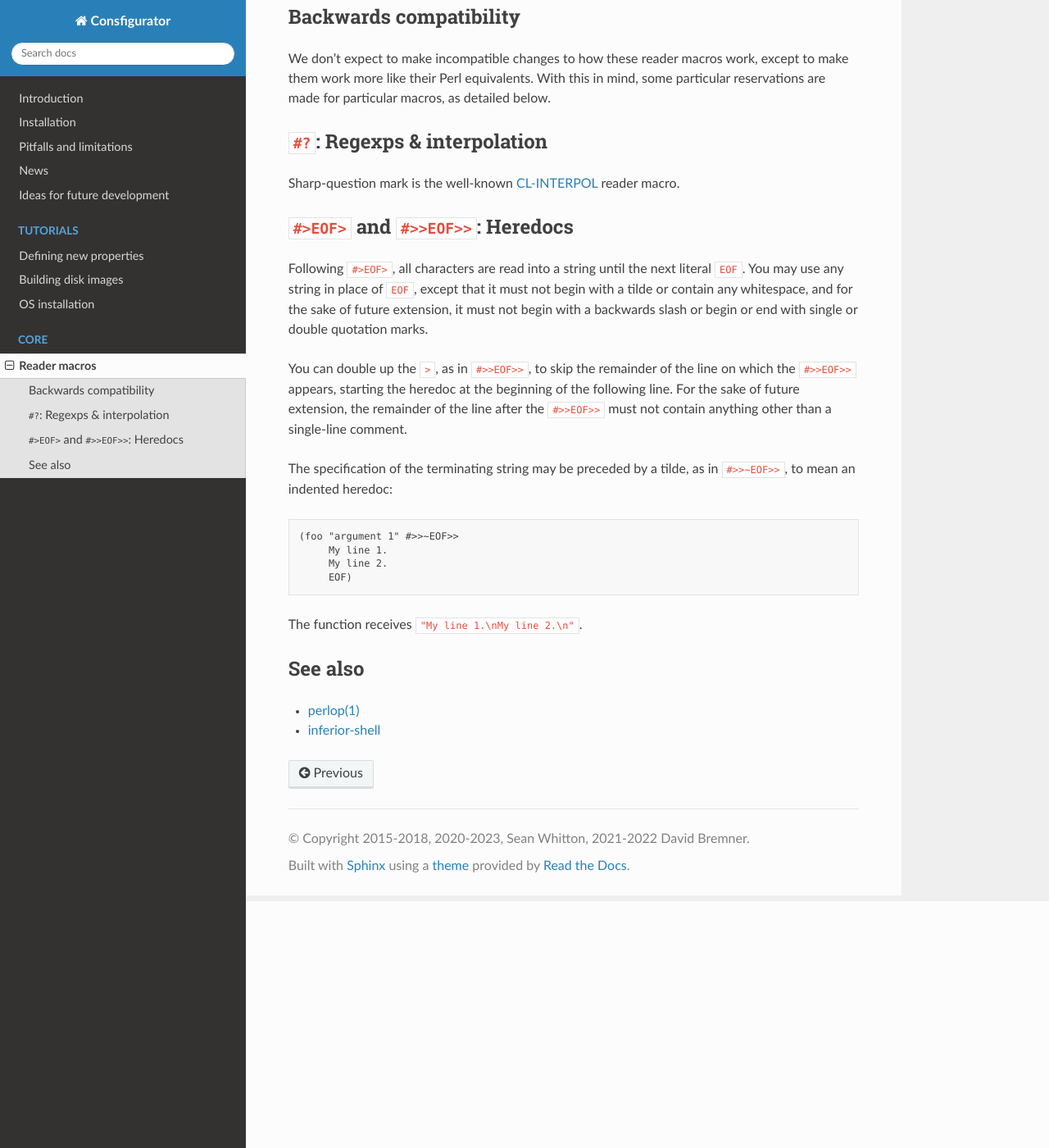
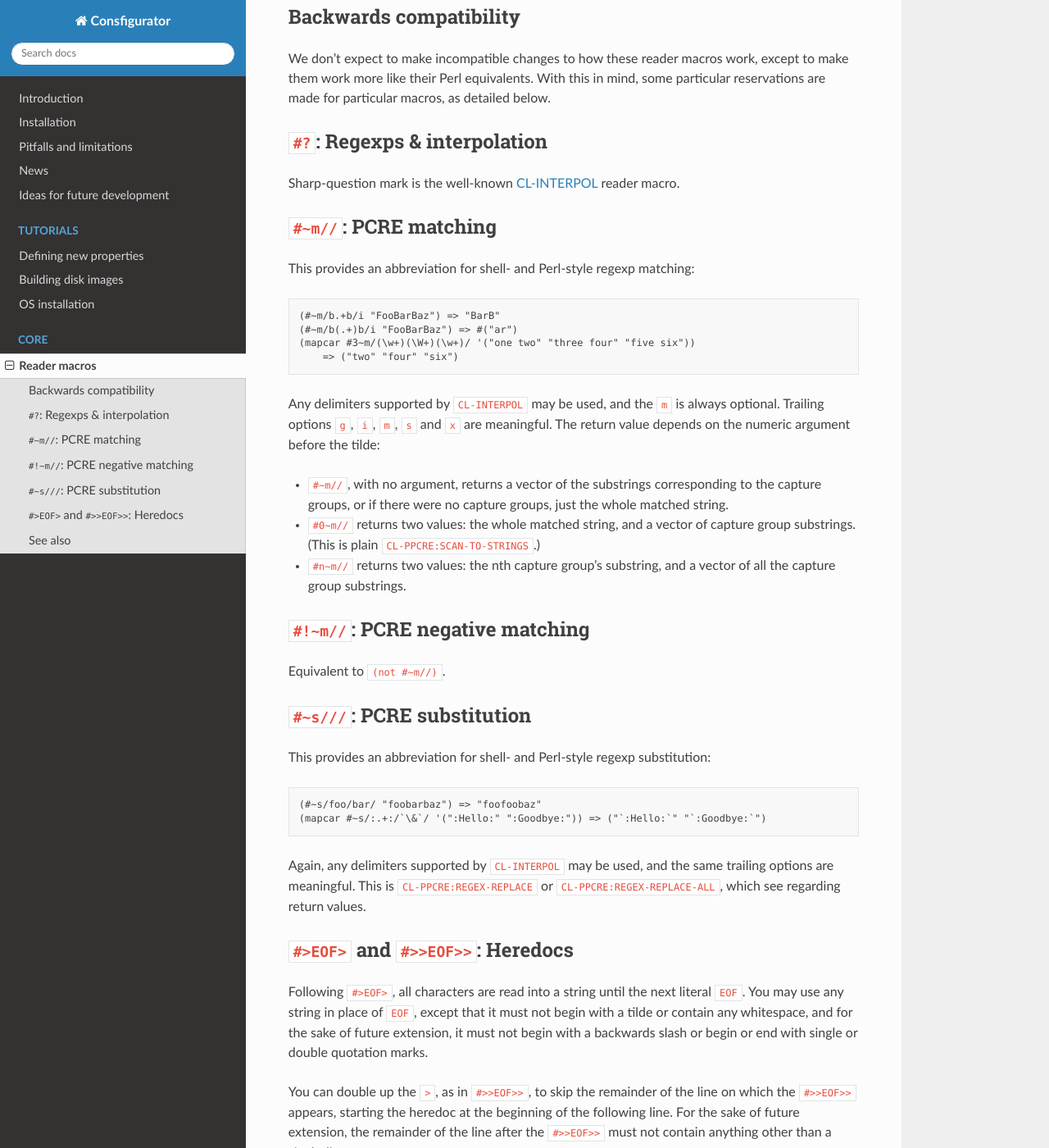
Before and after one commit to spwhitton/consfigurator, a Sphinx documentation site: the page built from doc/reader.rst, in a window 1280 px wide and 1400 px high, scrolled down 301 px. Shown: the whole window at 82% size. Built offline with Sphinx 7.4.7 and the Read the Docs theme 2.0.0, drawn with Linux system fonts in a browser that asks for light colours; pages that are not in the unit, such as notebooks, are missing from menus; some of the changed text lies outside the part shown.

Commit message:
new reader macros for shell- and Perl-style matching & replacement
Signed-off-by: Sean Whitton <spwhitton@spwhitton.name>

```diff
--- a/doc/reader.rst
+++ b/doc/reader.rst
@@ -21,6 +21,52 @@ some particular reservations are made for particular macros, as detailed below.
 Sharp-question mark is the well-known CL-INTERPOL_ reader macro.
 
 .. _CL-INTERPOL: https://edicl.github.io/cl-interpol/
+
+``#~m//``: PCRE matching
+------------------------
+
+This provides an abbreviation for shell- and Perl-style regexp matching:
+
+.. code-block:: none
+
+  (#~m/b.+b/i "FooBarBaz") => "BarB"
+  (#~m/b(.+)b/i "FooBarBaz") => #("ar")
+  (mapcar #3~m/(\w+)(\W+)(\w+)/ '("one two" "three four" "five six"))
+      => ("two" "four" "six")
+
+Any delimiters supported by ``CL-INTERPOL`` may be used, and the ``m`` is
+always optional.  Trailing options ``g``, ``i``, ``m``, ``s`` and ``x`` are
+meaningful.  The return value depends on the numeric argument before the
+tilde:
+
+- ``#~m//``, with no argument, returns a vector of the substrings
+  corresponding to the capture groups, or if there were no capture groups,
+  just the whole matched string.
+
+- ``#0~m//`` returns two values: the whole matched string, and a vector of
+  capture group substrings.  (This is plain ``CL-PPCRE:SCAN-TO-STRINGS``.)
+
+- ``#n~m//`` returns two values: the nth capture group's substring, and a
+  vector of all the capture group substrings.
+
+``#!~m//``: PCRE negative matching
+----------------------------------
+
+Equivalent to ``(not #~m//)``.
+
+``#~s///``: PCRE substitution
+-----------------------------
+
+This provides an abbreviation for shell- and Perl-style regexp substitution:
+
+.. code-block:: none
+
+  (#~s/foo/bar/ "foobarbaz") => "foofoobaz"
+  (mapcar #~s/:.+:/`\&`/ '(":Hello:" ":Goodbye:")) => ("`:Hello:`" "`:Goodbye:`")
+
+Again, any delimiters supported by ``CL-INTERPOL`` may be used, and the same
+trailing options are meaningful.  This is ``CL-PPCRE:REGEX-REPLACE`` or
+``CL-PPCRE:REGEX-REPLACE-ALL``, which see regarding return values.
 
 ``#>EOF>`` and ``#>>EOF>>``: Heredocs
 -------------------------------------
@@ -55,3 +101,7 @@ See also
 - `perlop(1) <https://perldoc.perl.org/perlop>`_
 
 - `inferior-shell <https://cliki.net/inferior-shell>`_
+
+- `Let Over Lambda ch. 4
+  <https://letoverlambda.com/index.cl/guest/chap4.html>`_, which originally
+  inspired ``#~m//`` and ``#~s///``.
```
Also changed, not shown: doc/news.rst (+5 -2 lines), 6 other files.
